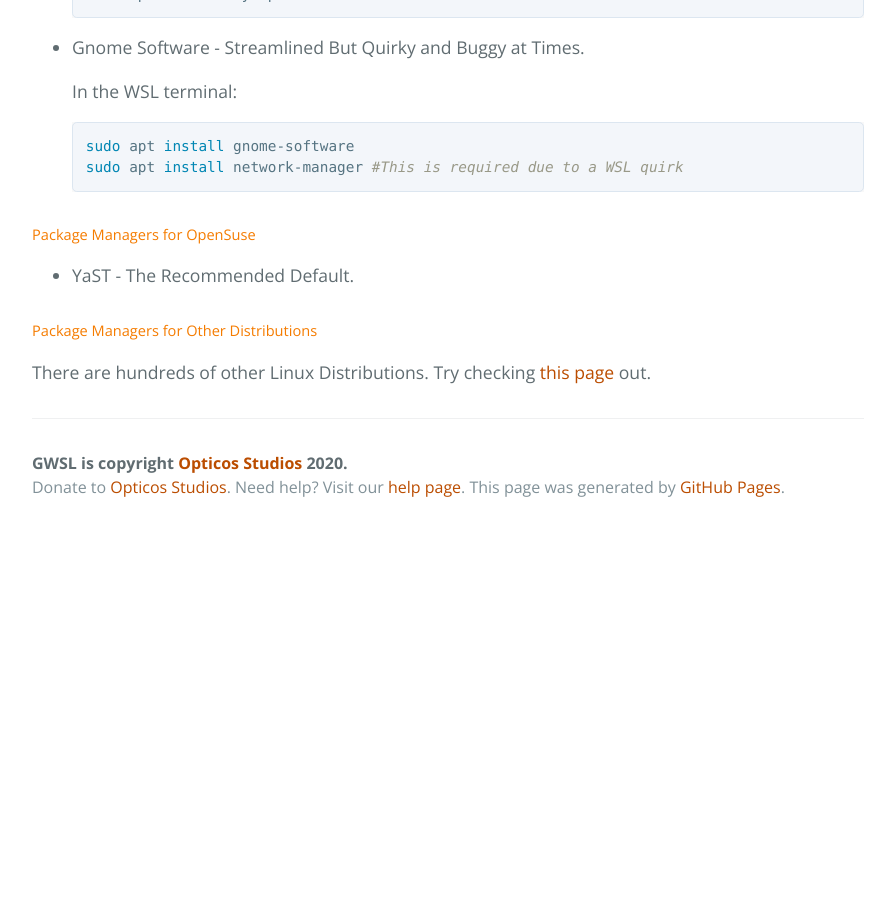
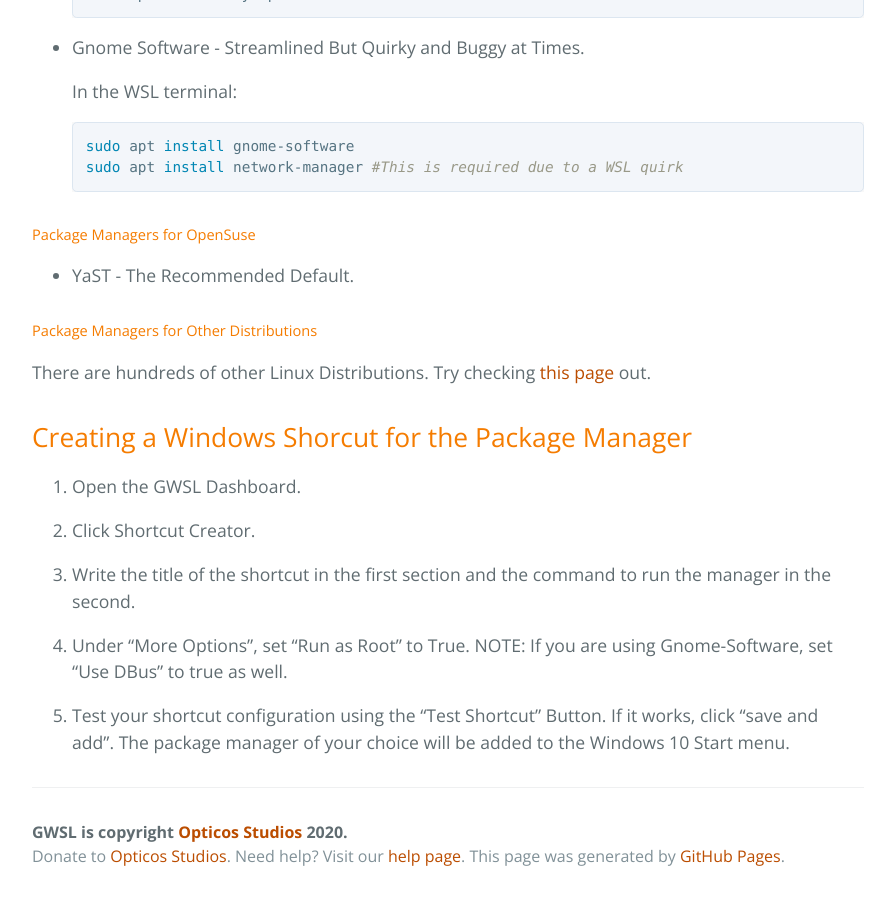
Before and after one commit to Opticos/gwsl, a Jekyll site: the page built from tutorials/package-managers.md, in a window 1280 px wide and 900 px high, scrolled down 744 px. Shown: the whole window, without its empty margins (192-1087 px from the left). Built offline with Jekyll 4.4.1, drawn with Linux system fonts in a browser that asks for light colours; the repository's description, which GitHub fills in, is left out; before the commit the page ends 1275 px from its top, so only the background shows below that.

Commit message:
Update package-managers.md

```diff
--- a/tutorials/package-managers.md
+++ b/tutorials/package-managers.md
@@ -33,3 +33,15 @@ There are several to choose from depending on your Linux distribution. Here are
 ##### Package Managers for Other Distributions
 
 There are hundreds of other Linux Distributions. Try checking [this page](https://www.tecmint.com/linux-package-managers/) out.
+
+## Creating a Windows Shorcut for the Package Manager
+
+1.  Open the GWSL Dashboard.
+
+2.  Click Shortcut Creator.
+
+3.  Write the title of the shortcut in the first section and the command to run the manager in the second.
+
+4.  Under "More Options", set "Run as Root" to True. NOTE: If you are using Gnome-Software, set "Use DBus" to true as well.
+
+5.  Test your shortcut configuration using the "Test Shortcut" Button. If it works, click "save and add". The package manager of your choice will be added to the Windows 10 Start menu.
```
